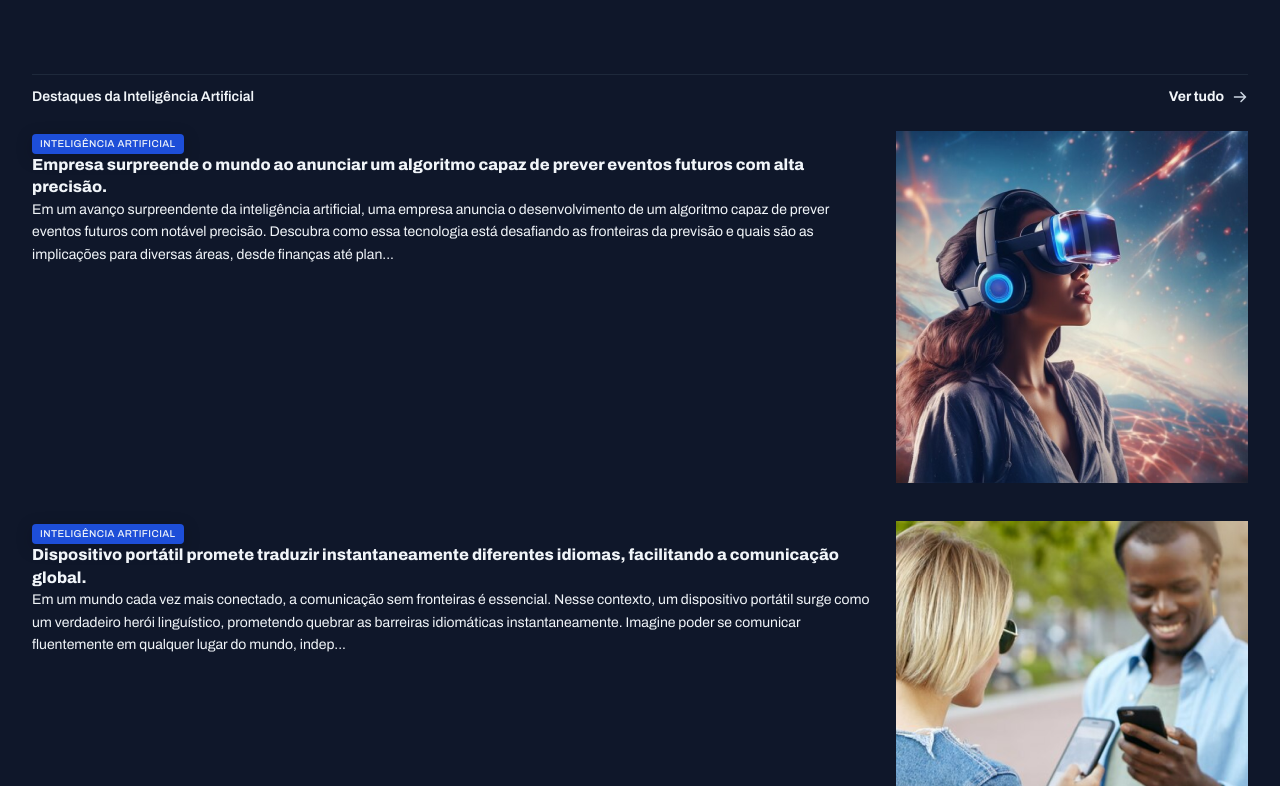
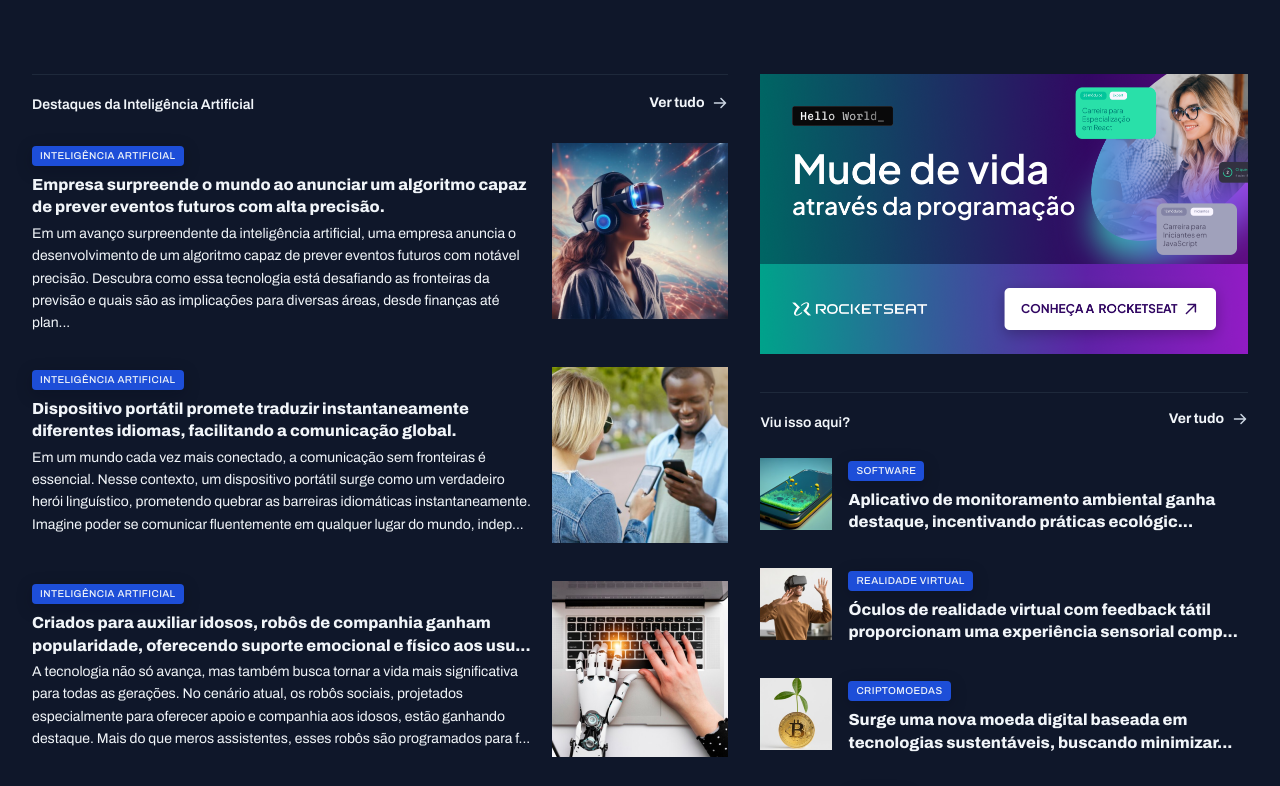
Before and after one commit to THShikota/Projeto-Portal-de-Noticias, a plain HTML site: page index.html in a window 1280 px wide. Shown: the part 980-1766 px from the top of the page. Drawn offline with Linux system fonts and the light colour scheme.

Commit message:
Estilizando os últimos cards

```diff
--- a/styles/global.css
+++ b/styles/global.css
@@ -12,7 +12,7 @@
     --text-color-primary: #F1F5F9;
     --text-color-secondary: #CBD5E1;
 
-    --font-family: "Archivo", sans-serif;
+    --font-family: 'Archivo', sans-serif;
     --h1: 800 24px/135% var(--font-family);
     --h2: 800 16px/140% var(--font-family);
     --h3: 800 14px/140% var(--font-family);
@@ -36,13 +36,16 @@ a:hover {
     color: var(--brand-color-light);
 }
 
-h1, h2, h3 {
+h1,
+h2,
+h3 {
     font: inherit;
 }
 
 img {
     max-width: 100%;
 }
+
 .container {
     max-width: 1280px;
     padding-inline: 32px;
@@ -50,9 +53,16 @@ img {
 }
 
 main {
-    margin-top: 40px;
-    gap: 80px;
+    margin-block: 40px;
+    row-gap: 80px;
+    column-gap: 32px;
 
+    grid-template-columns: 2fr 1.4fr;
+
+    grid-template-areas:
+        "featured featured"
+        "weekly weekly"
+        "ai aside";
 }
 
 .content-tag {
--- a/styles/sections.css
+++ b/styles/sections.css
@@ -15,13 +15,15 @@ section header {
         }
 
         &:hover span {
-            background-image: url(../assets/icons/ArrowRightHover.svg);
+            background-image: url(../assets/icons/ArrowRight-hover.svg);
         }
     }
 }
 
 
 #featured {
+    grid-area: featured;
+
     img {
         height: 100%;
         object-fit: cover;
@@ -60,6 +62,7 @@ section header {
 }
 
 #weekly {
+    grid-area: weekly;
 
     &>div {
         grid-template-columns: repeat(4, 292px);
@@ -84,3 +87,35 @@ section header {
         }
     }
 }
+
+#ai {
+    grid-area: ai;
+
+    img {
+        width: 176px;
+        aspect-ratio: 1/1;
+        object-fit: cover;
+    }
+
+    h3 {
+        margin-block: 8px 4px;
+    }
+}
+
+aside {
+    grid-area: aside;
+}
+
+#more {
+    margin-top: 32px;
+
+    h3 {
+      margin-top: 8px;
+    }
+
+    img {
+      width: 72px;
+      aspect-ratio: 1/1;
+      object-fit: cover;
+    }
+  }
```
